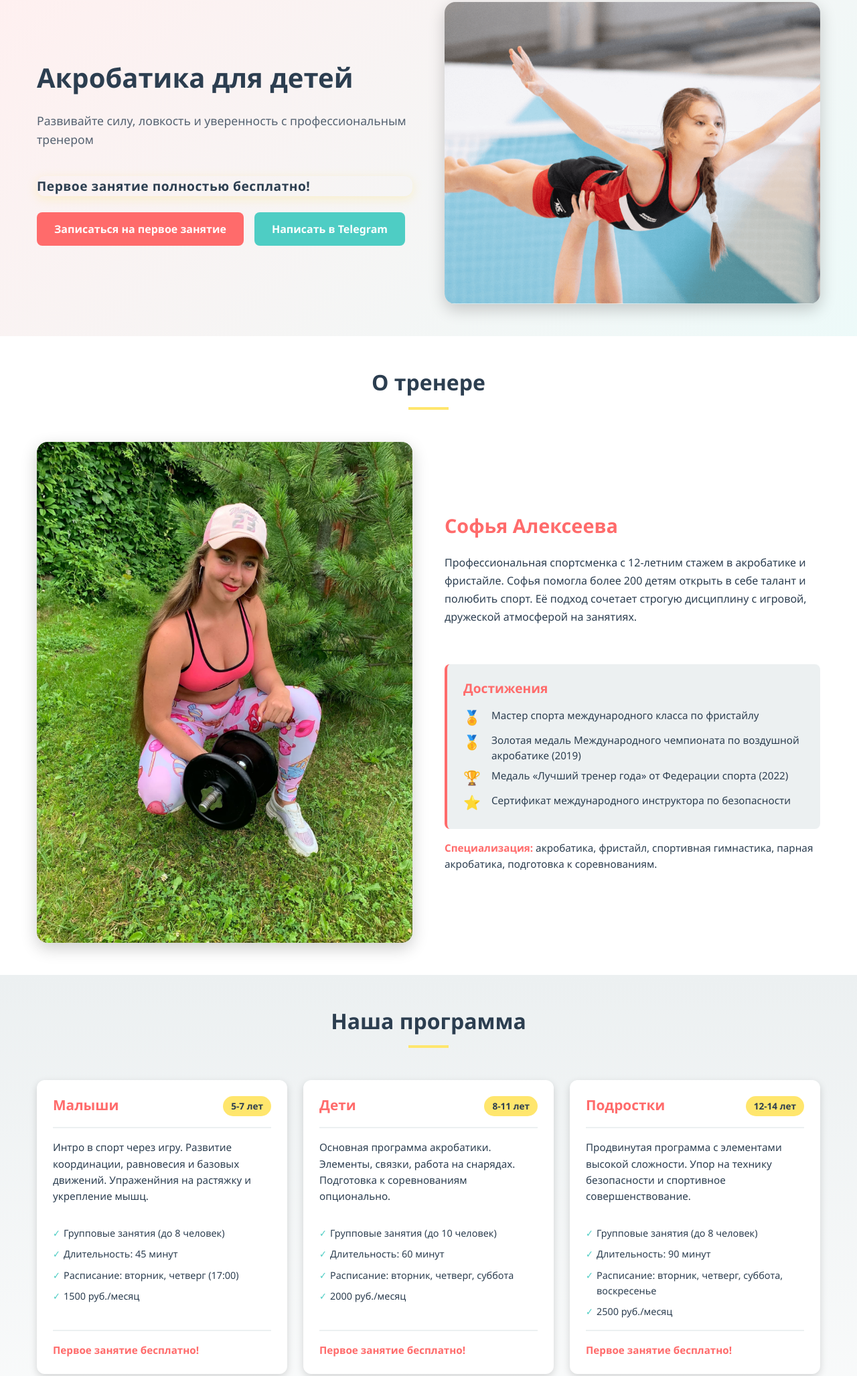
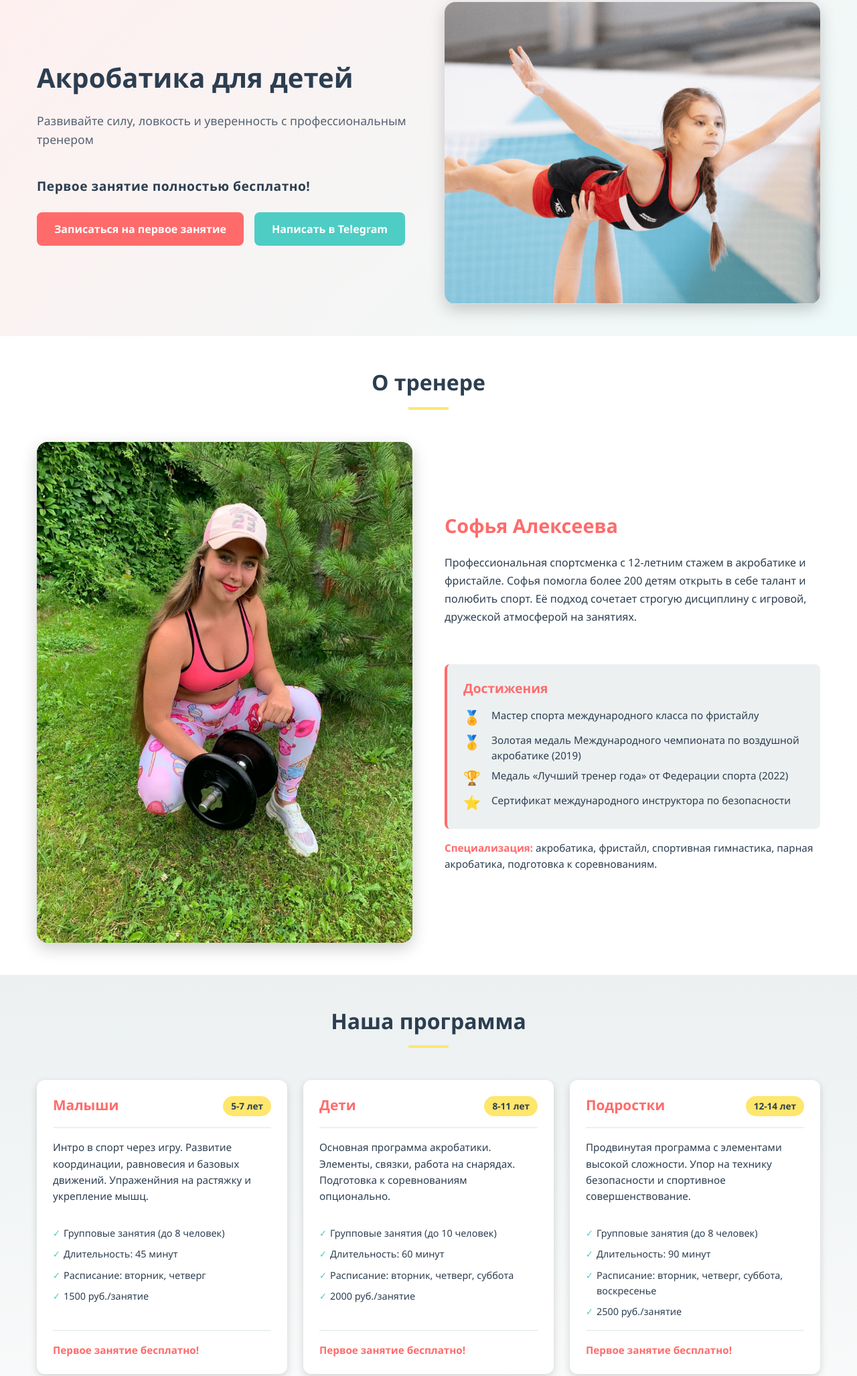
Before and after one commit to Igroman4ik228/sofia-trainer, a website: page src/html/index.html in a window 1280 px wide. Shown: the part 131-2186 px from the top of the page at 67% size. Drawn offline with nearby package versions, Linux system fonts and the light colour scheme; files that its build step writes are made by us from their sources; files whose address does not match are found by name.

Commit message:
ui changes

```diff
--- a/src/html/blocks/contacts.html
+++ b/src/html/blocks/contacts.html
@@ -119,7 +119,7 @@
       <p>Первое занятие полностью бесплатно!</p>
       <div class="cta-buttons">
         <button
-          class="btn btn--large cta-button"
+          class="btn btn--large btn--outline cta-button"
           data-contact-type="whatsapp"
           aria-label="Записаться на занятие через WhatsApp"
         >
--- a/src/html/blocks/programs.html
+++ b/src/html/blocks/programs.html
@@ -16,8 +16,8 @@
         <ul class="program-card__features">
           <li>Групповые занятия (до 8 человек)</li>
           <li>Длительность: 45 минут</li>
-          <li>Расписание: вторник, четверг (17:00)</li>
-          <li>1500 руб./месяц</li>
+          <li>Расписание: вторник, четверг</li>
+          <li>1500 руб./занятие</li>
         </ul>
         <p class="program-card__note">
           <strong>Первое занятие бесплатно!</strong>
@@ -37,7 +37,7 @@
           <li>Групповые занятия (до 10 человек)</li>
           <li>Длительность: 60 минут</li>
           <li>Расписание: вторник, четверг, суббота</li>
-          <li>2000 руб./месяц</li>
+          <li>2000 руб./занятие</li>
         </ul>
         <p class="program-card__note">
           <strong>Первое занятие бесплатно!</strong>
@@ -57,7 +57,7 @@
           <li>Групповые занятия (до 8 человек)</li>
           <li>Длительность: 90 минут</li>
           <li>Расписание: вторник, четверг, суббота, воскресенье</li>
-          <li>2500 руб./месяц</li>
+          <li>2500 руб./занятие</li>
         </ul>
         <p class="program-card__note">
           <strong>Первое занятие бесплатно!</strong>
--- a/src/scss/blocks/_footer.scss
+++ b/src/scss/blocks/_footer.scss
@@ -77,7 +77,6 @@
 
 .footer__bottom {
   text-align: center;
-  padding-top: var(--spacing-lg);
 }
 
 .footer__copyright {
--- a/src/scss/blocks/_hero.scss
+++ b/src/scss/blocks/_hero.scss
@@ -41,11 +41,6 @@
   color: var(--color-dark);
   opacity: 0.8;
   line-height: 1.6;
-}
-
-.hero__free-badge {
-  border-radius: 12px;
-  box-shadow: 0 4px 15px rgba(255, 230, 109, 0.3);
 }
 
 .hero__free-text {
```
